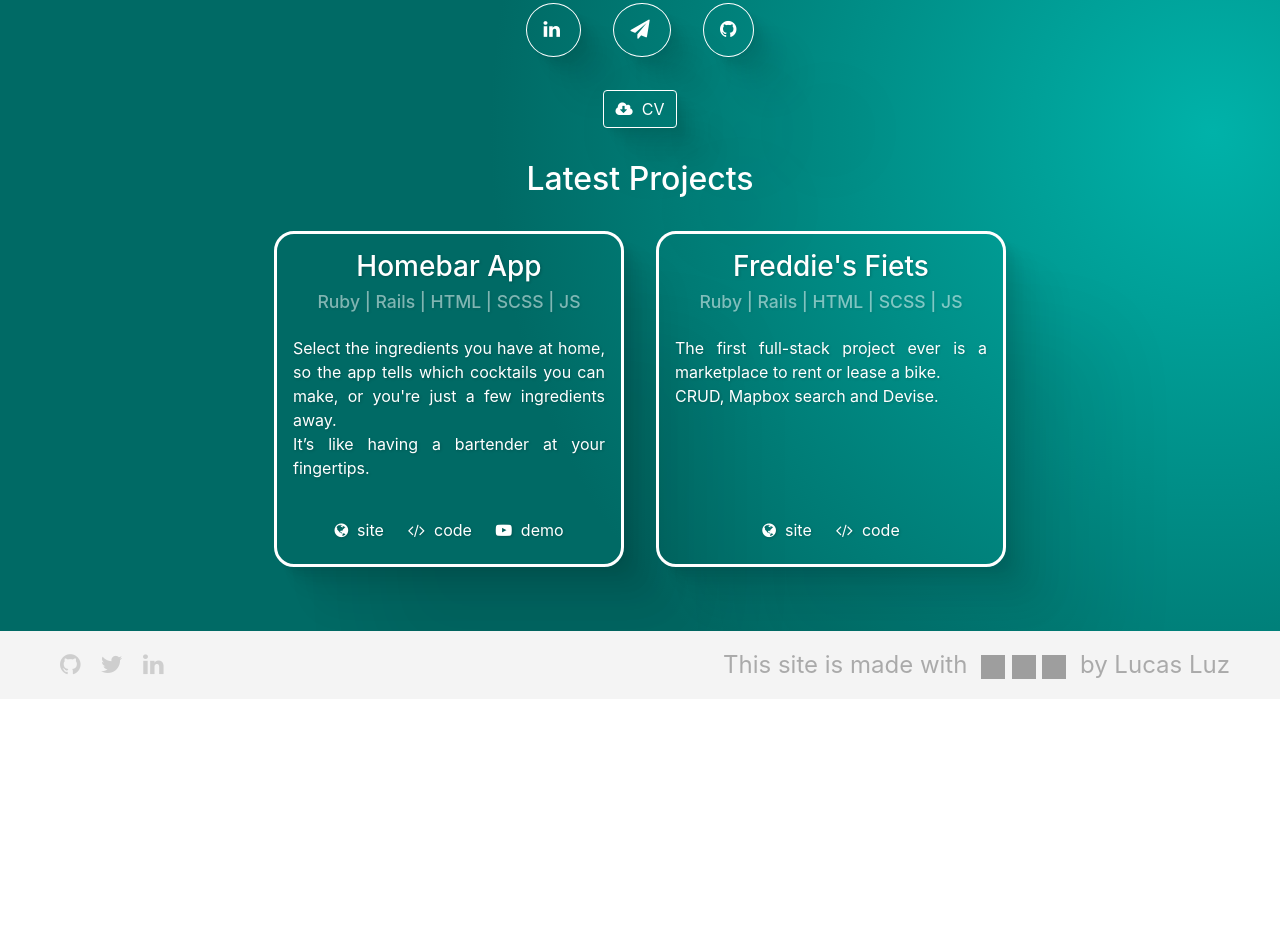
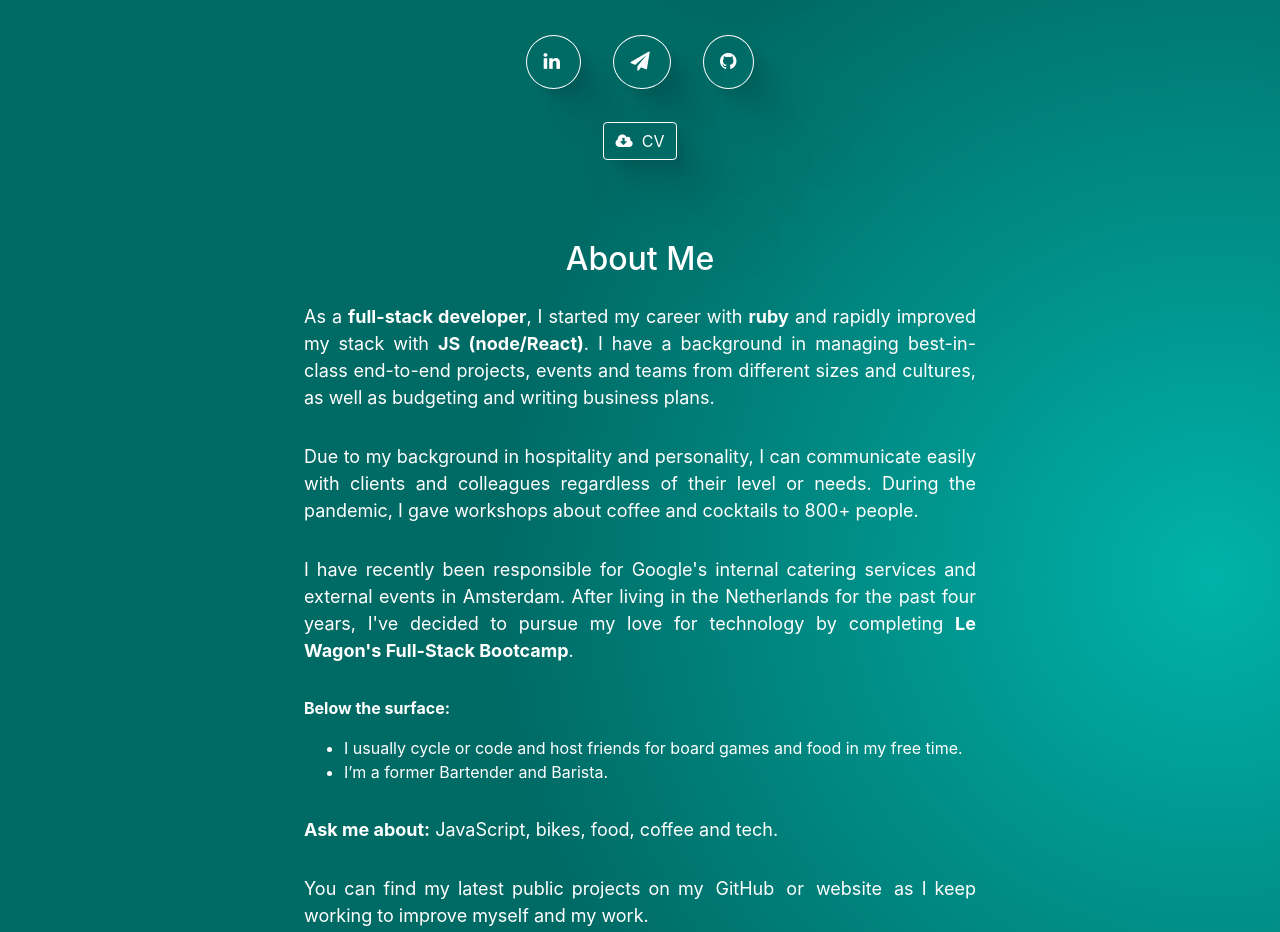
Before and after one commit to lcalazansl/site, a plain HTML site: page index.html in a window 1280 px wide. Shown: the part 436-1368 px from the top of the page. Before the commit the page ends 1135 px from the top, so only its background shows below. Drawn offline with nearby package versions, Linux system fonts and the light colour scheme; grey boxes are pictures that could not be loaded.

Commit message:
included Bio + overall FE + UC-Card

```diff
--- a/index.html
+++ b/index.html
@@ -30,7 +30,7 @@
   <div class="page-container">
     <div class="navbar-container">
     </div>
-    <div class="container">
+    <main class="main">
       <div class="profile">
         <div class="header">
           <img class="avatar-bordered" alt="avatar-bordered" src="lluz_avatar_q3_22 (low).jpg"/>
@@ -48,14 +48,57 @@
             <i class="fa fa-github" aria-hidden="true"></i>
           </a>
         </div>
-        <a class="btn btn-flat"  target="_blank" href="Lucas_Luz_Resume.pdf">
+        <article class="cv">
+          <a class="btn btn-flat"  target="_blank" href="Lucas_Luz_Resume.pdf">
           <i class="fa fa-cloud-download" aria-hidden="true"></i>
           <span>&nbsp;CV</span>
-        </a>
+          </a>
+        </article>
       </div>
-      <h2 id="projects">Latest Projects</h2>
+      <section class="bio">
+        <h2>
+          About Me
+        </h2>
+          <p>As a <strong>full-stack developer</strong>, I started my career with <strong>ruby</strong> and rapidly improved my stack with <strong>JS (node/React)</strong>. I have a background in managing best-in-class end-to-end projects, events and teams from different sizes and cultures, as well as budgeting and writing business plans.</p>
+          <p>Due to my background in hospitality and personality, I can communicate easily with clients and colleagues regardless of their level or needs. During the pandemic, I gave workshops about coffee and cocktails to 800+ people.</p>
+          <p>I have recently been responsible for Google's internal catering services and external events in Amsterdam. After living in the Netherlands for the past four years, I've decided to pursue my love for technology by completing <strong>Le Wagon's Full-Stack Bootcamp</strong>.</p>
+          <strong>Below the surface:</strong>
+          <ul>
+            <li>I usually cycle or code and host friends for board games and food in my free time.</li>
+            <li>I’m a former Bartender and Barista.</li>
+          </ul>
+          <p>
+            <strong>Ask me about:</strong> JavaScript, bikes, food, coffee and tech.
+          </p>
+          <p>You can find my latest public projects on my <a href="https://github.com/lcalazansl">GitHub</a> or <a href="#projects">website</a> as I keep working to improve myself and my work.</p>
+      </section>
+        <h2 id="projects">Latest Projects</h2>
       <div class="cards">
-        <div class="card-projects">
+        <!-- <div class="card-projects" id="unit-converter-card">
+          <h3>Unit Converter</h3>
+          <h4> JS | HTML | CSS</h4>
+          <div class="card-body">
+            <p>
+              A basic unit converter made with vanilla JavaScript.
+              <br>This project is also a 15 minutes tutorial-video where I live code this converter and share some of my favourite shortcuts and way of working.
+            </p>
+          </div>
+          <div class="card-links">
+            <a class="btn btn-flat" href="http://lluz.dev/unit-converter">
+              <i class="fa fa-globe" aria-hidden="true"></i>
+              <span>&nbsp;site</span>
+            </a>
+            <a class="btn btn-flat" target="_blank" href="https://github.com/lcalazansl/unit-converter">
+              <i class="fa fa-code" aria-hidden="true"></i>
+              <span>&nbsp;code</span>
+            </a>
+            <a class="btn btn-flat" target="_blank" href="#">
+              <i class="fa fa-youtube-play" aria-hidden="true"></i>
+              <span>&nbsp;tutorial</span>
+            </a>
+          </div>
+        </div> -->
+        <div class="card-projects" id="homebarapp-card">
           <h3>Homebar App</h3>
           <h4>Ruby | Rails | HTML | SCSS | JS</h4>
           <div class="card-body">
@@ -80,7 +123,7 @@
           </div>
         </div>
 
-        <div class="card-projects">
+        <div class="card-projects" id="freddiesfiets-card">
           <h3>Freddie's Fiets</h3>
           <h4>Ruby | Rails | HTML | SCSS | JS</h4>
           <div class="card-body">
--- a/style.css
+++ b/style.css
@@ -33,6 +33,14 @@ body{
   margin-top: 2rem;
   margin-bottom: 2rem;
 }
+.main{
+  gap: 1rem;
+  display: flex;
+  flex-direction: column;
+  align-items: center;
+  margin-top: 2rem;
+  margin-bottom: 2rem;
+}
 
 .avatar-bordered {
   width: 15rem;
@@ -55,6 +63,33 @@ body{
   text-align: center;
 }
 
+.bio{
+  display: flex;
+  flex-direction: column;
+  color: white;
+  gap: 1rem;
+  padding: 0 4rem;
+  text-align: justify;
+  gap: 1rem;
+  margin: 2rem 0;
+  max-width: 800px;
+}
+.bio a {
+  text-decoration: none;
+  color: white;
+  padding: 4px;
+}
+.bio a:hover {
+  text-decoration: none;
+  color: white;
+  font-weight: bold;
+}
+.bio p{
+  font-size:large;
+}
+.bio h2{
+  text-align: center;
+}
 .btn-flat {
   color: white !important;
   padding: 8px 24px;
@@ -110,7 +145,7 @@ body{
   flex-wrap: wrap;
   justify-content: center;
   grid-gap: 2rem;
-  margin: 2rem 0;
+  margin: 2rem;
 }
 .cards h4{
   opacity: .5;
@@ -192,3 +227,11 @@ body{
     margin-right: 0;
   }
 }
+@media (max-width: 529px) {
+  .bio{
+    margin: 0 0rem;
+  }
+  .bio p{
+    font-size: 16px;
+  }
+}
```
